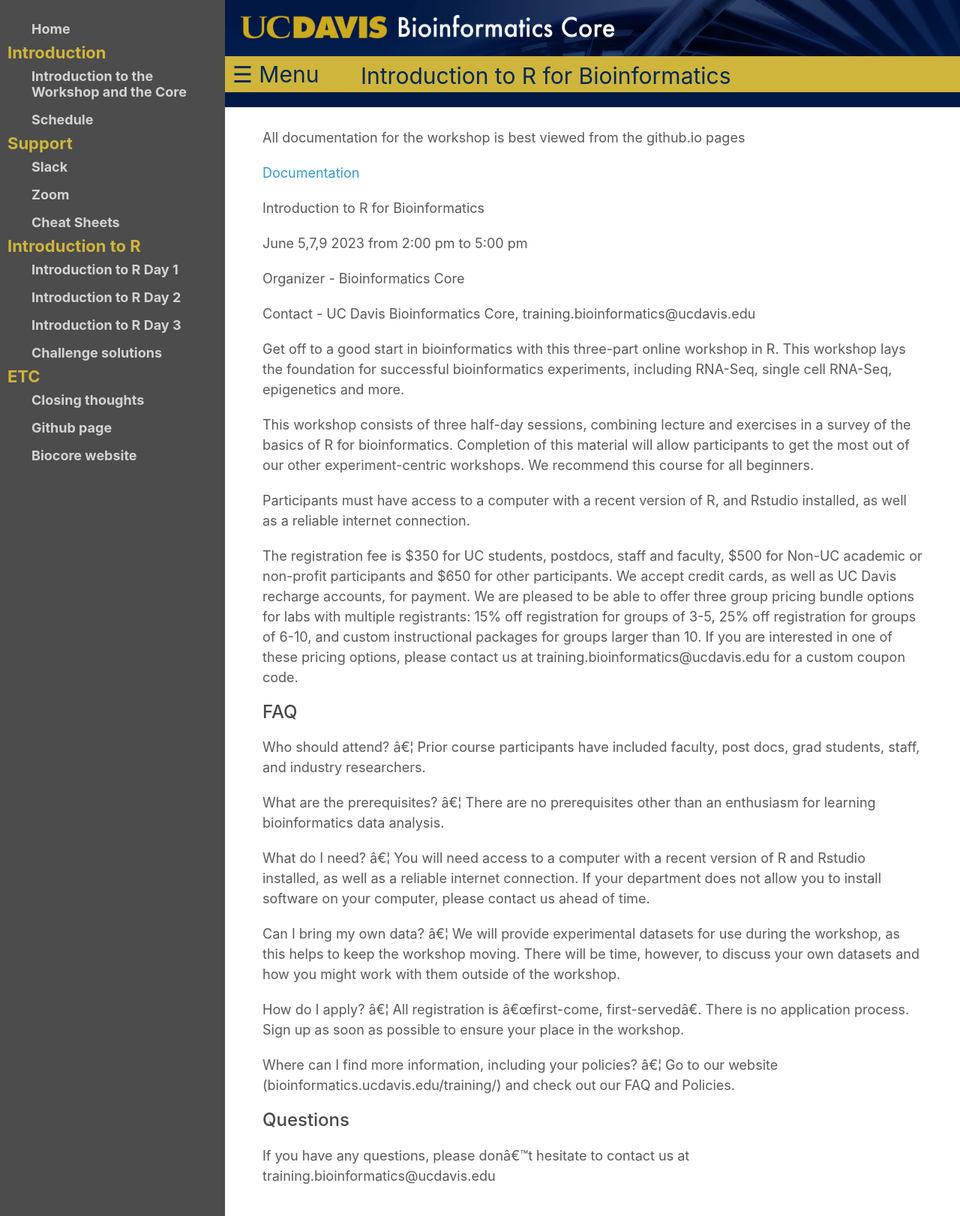
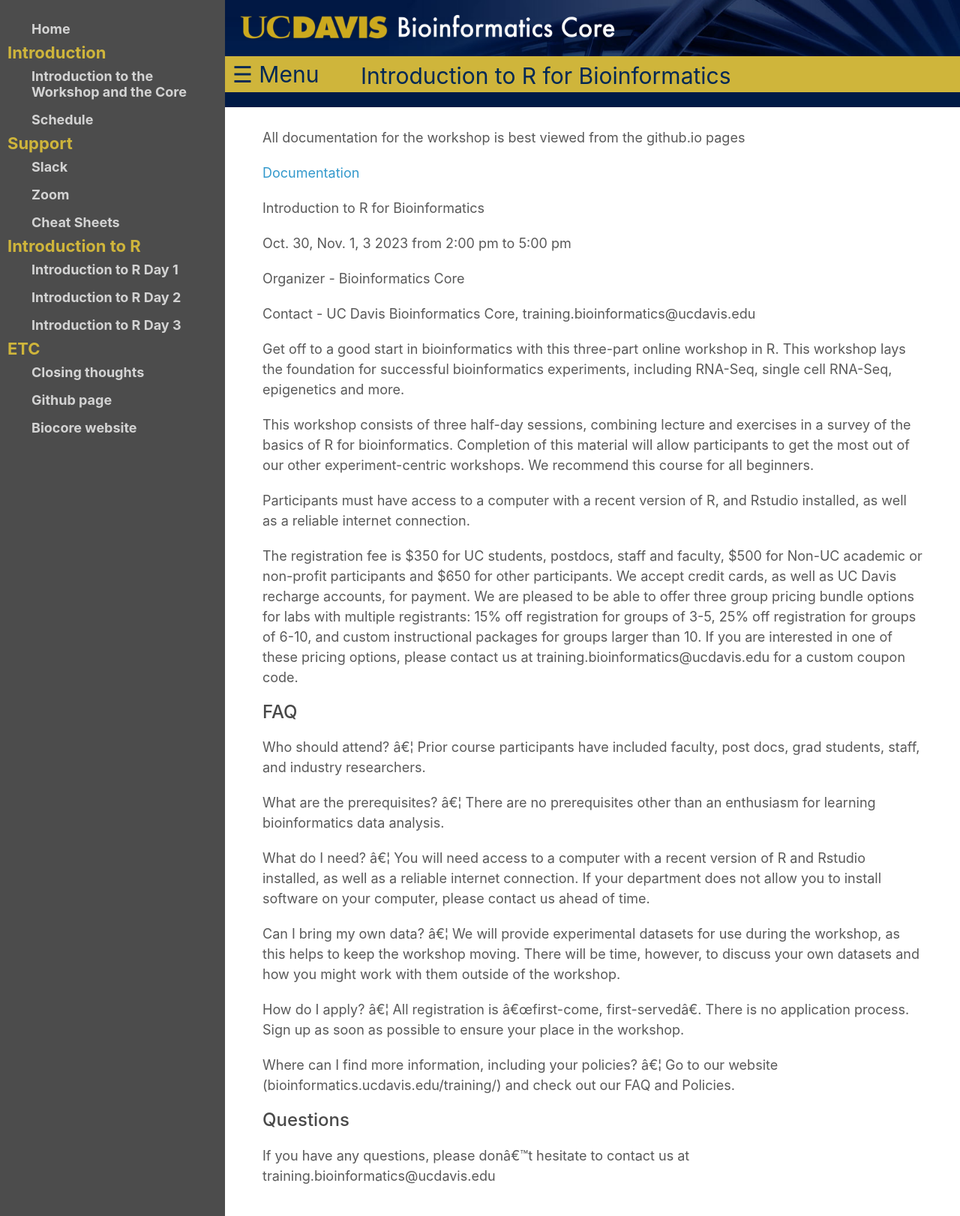
Before and after one commit to ucdavis-bioinformatics-training/2023-Oct-Introduction-to-R-for-Bioinformatics, a Jekyll site: the page built from index.md, in a window 1280 px wide. Shown: the whole page at 75% size. Built offline with Jekyll 4.4.1, drawn with Linux system fonts in a browser that asks for light colours; part of the change alters nothing that is shown.

Commit message:
updating docs

```diff
--- a/_config.yml
+++ b/_config.yml
@@ -28,8 +28,8 @@ navigation:
   - title: Introduction to R Day 3
     url: R/Intro2R_day3
 
-  - title: Challenge solutions
-    url: R/challenge_solutions
+  #- title: Challenge solutions
+  #  url: R/challenge_solutions
 
   - heading: ETC
   - title: Closing thoughts
```
Also changed, not shown: README.md.
